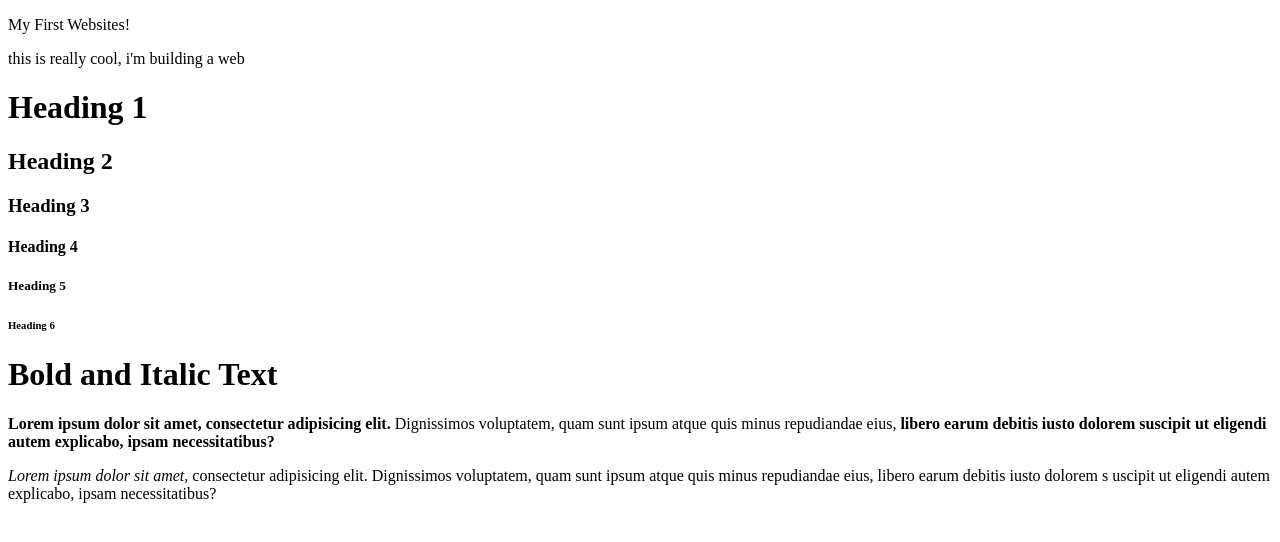
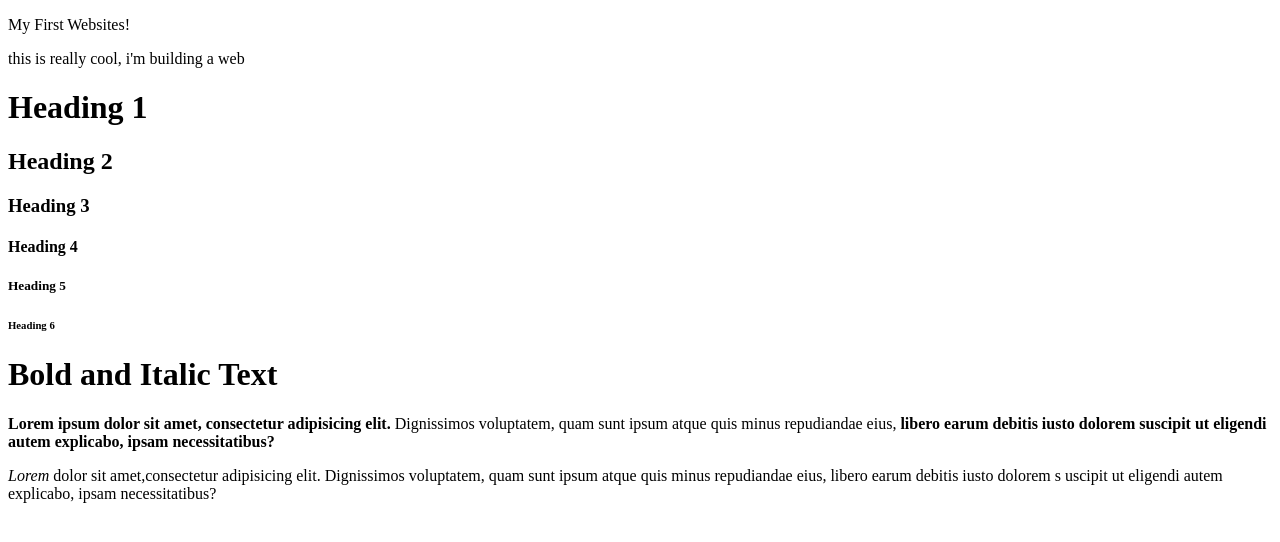
Before and after one commit to AhmadYusuf1502/foundations-working-with-text, a plain HTML site: page index.html in a window 1280 px wide. Drawn offline with Linux system fonts and the light colour scheme.

Commit message:
learn emphasis tag update

```diff
--- a/index.html
+++ b/index.html
@@ -26,7 +26,7 @@
             repudiandae eius, <strong>libero earum debitis iusto dolorem
             suscipit ut eligendi autem explicabo, ipsam necessitatibus?</strong></p>
 
-        <p><em>Lorem ipsum dolor sit amet,</em> consectetur adipisicing elit.
+        <p><em>Lorem</em> dolor sit amet,consectetur adipisicing elit.
             Dignissimos voluptatem, quam sunt ipsum atque quis minus
             repudiandae eius, libero earum debitis iusto dolorem s
             uscipit ut eligendi autem explicabo, ipsam necessitatibus?</p>
```
